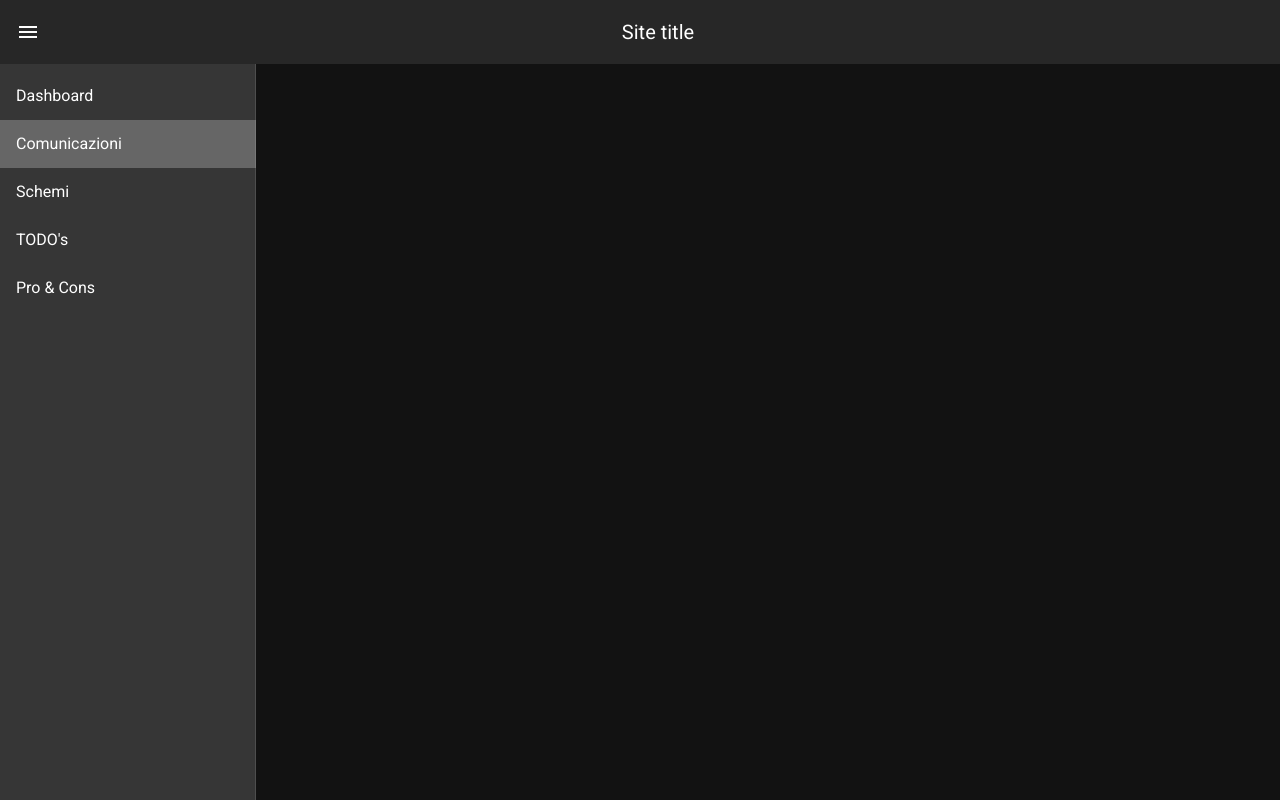
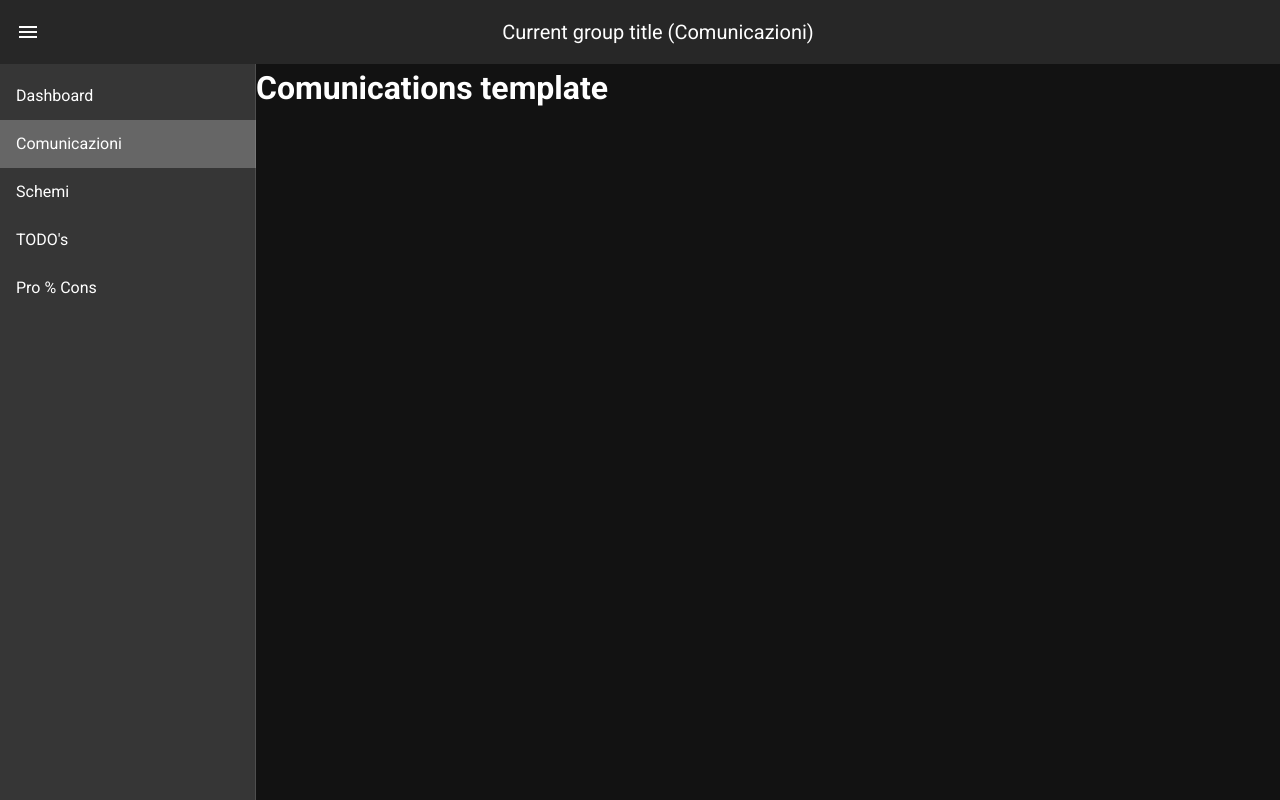
Before and after one commit to Freder211/NYB, a Nuxt app in the folder frontend/: page /comunications in a window 1280 px wide. Built offline with nearby package versions, Linux system fonts and the light colour scheme.

Commit message:
init pages + sidebar logic

```diff
--- a/frontend/layouts/default.vue
+++ b/frontend/layouts/default.vue
@@ -8,13 +8,13 @@
 		>
 			<v-list>
 				<v-list-item
-					v-for="section in sections"
-					:key="section.name"
+					v-for="(section,index) in sections"
+					:key="index"
 					router
-					:to="section.path"
+					:to="index"
 				>
 					<v-list-item-content>
-						<v-list-item-title v-text="section.name" />
+						<v-list-item-title v-text="section" />
 					</v-list-item-content>
 				</v-list-item>
 			</v-list>
@@ -27,7 +27,7 @@
 		>
 			<v-app-bar-nav-icon @click="toggleDrawer" />
 			<v-row class="d-flex justify-center ">
-				<v-toolbar-title>Site title</v-toolbar-title>
+				<v-toolbar-title>Current group title ({{currentSectionName}})</v-toolbar-title>
 			</v-row>
 
 		</v-app-bar>
@@ -44,33 +44,35 @@ import Vue from 'vue'
 export default Vue.extend({
 	data() {
 		return {
-			sections: [
-				{
-					path: "/",
-					name: "Dashboard"
-				},
-				{
-					path: "/comunications",
-					name: "Comunicazioni"
-				},
-				{
-					path: "/schemes",
-					name: "Schemi"
-				},
-				{
-					path: "/todos",
-					name: "TODO's"
-				},
-				{
-					path: "/pro-cons",
-					name: "Pro & Cons"
-				},
-			],
+			sections: {
+				'/': 'Dashboard',
+				'/comunications': "Comunicazioni",
+				'/schemes': "Schemi",
+				'/todos': "TODO's",
+				'/pro-cons': "Pro % Cons"
+			} as unknown as string[],
+
 			drawerOpened: true,
 		};
 	},
 
+
+
+	computed: {
+
+		currentSectionName(): string {
+			const path: string = this.$route.path
+			if (!path)
+				return ''
+			return this.sections[path]
+		}
+
+	},
+
+
+
 	methods: {
+
 		toggleDrawer() {
 			this.drawerOpened = !this.drawerOpened;
 		},
--- /dev/null
+++ b/frontend/pages/comunications.vue
@@ -0,0 +1,11 @@
+<template>
+	<h1>Comunications template</h1>
+
+</template>
+
+<script lang="ts">
+import Vue from 'vue'
+export default Vue.extend({
+	layout: "default",
+})
+</script>
--- /dev/null
+++ b/frontend/pages/dashboard.vue
@@ -0,0 +1,11 @@
+<template>
+	<h1>MIAO</h1>
+
+</template>
+
+<script lang="ts">
+import Vue from 'vue'
+export default Vue.extend({
+	layout: "default",
+})
+</script>
--- /dev/null
+++ b/frontend/pages/pro-cons.vue
@@ -0,0 +1,11 @@
+<template>
+	<h1>Pro & Cons template</h1>
+
+</template>
+
+<script lang="ts">
+import Vue from 'vue'
+export default Vue.extend({
+	layout: "default",
+})
+</script>
--- /dev/null
+++ b/frontend/pages/schemes.vue
@@ -0,0 +1,11 @@
+<template>
+	<h1>Schemes template</h1>
+
+</template>
+
+<script lang="ts">
+import Vue from 'vue'
+export default Vue.extend({
+	layout: "default",
+})
+</script>
--- /dev/null
+++ b/frontend/pages/todos.vue
@@ -0,0 +1,11 @@
+<template>
+	<h1>Todo's template</h1>
+
+</template>
+
+<script lang="ts">
+import Vue from 'vue'
+export default Vue.extend({
+	layout: "default",
+})
+</script>
```
